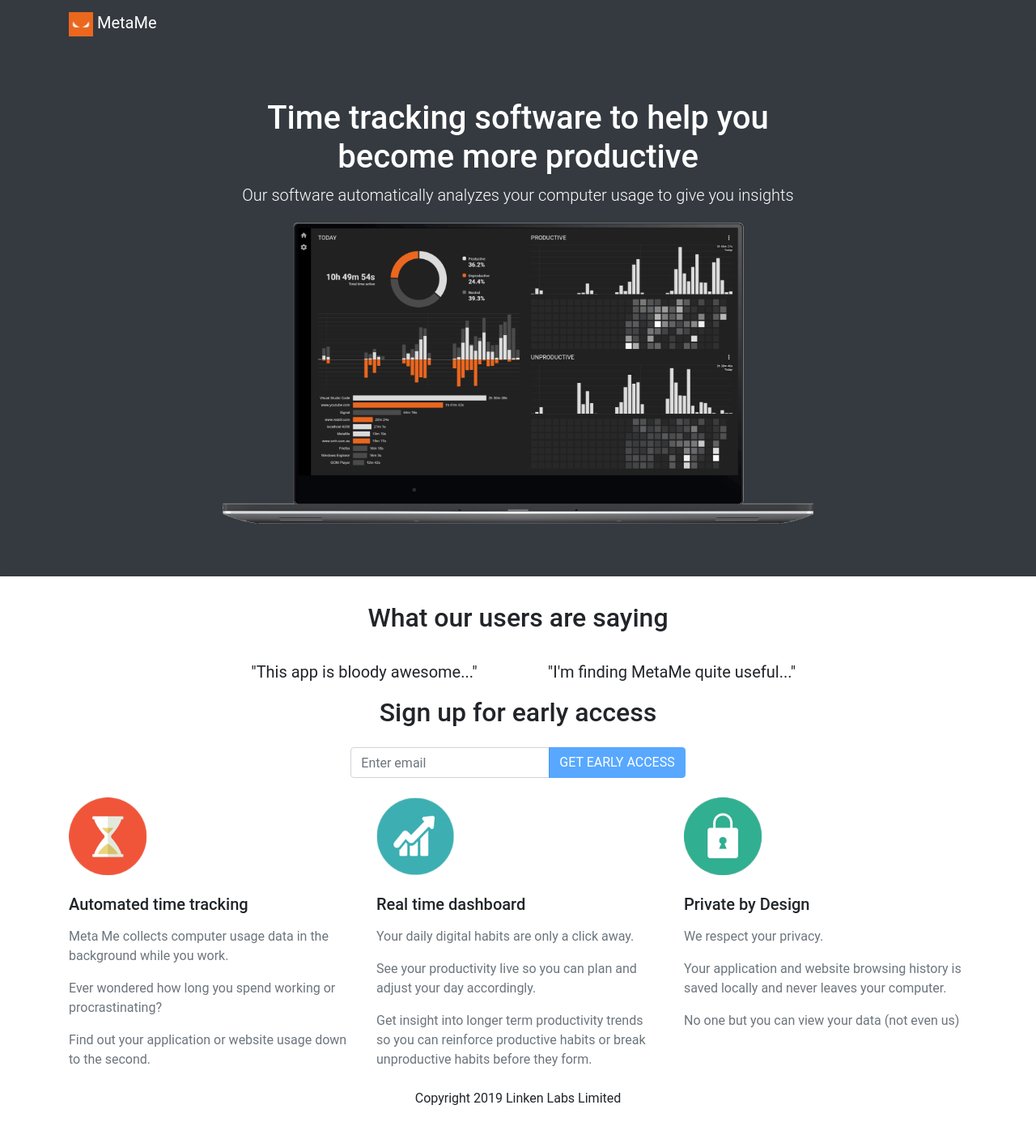
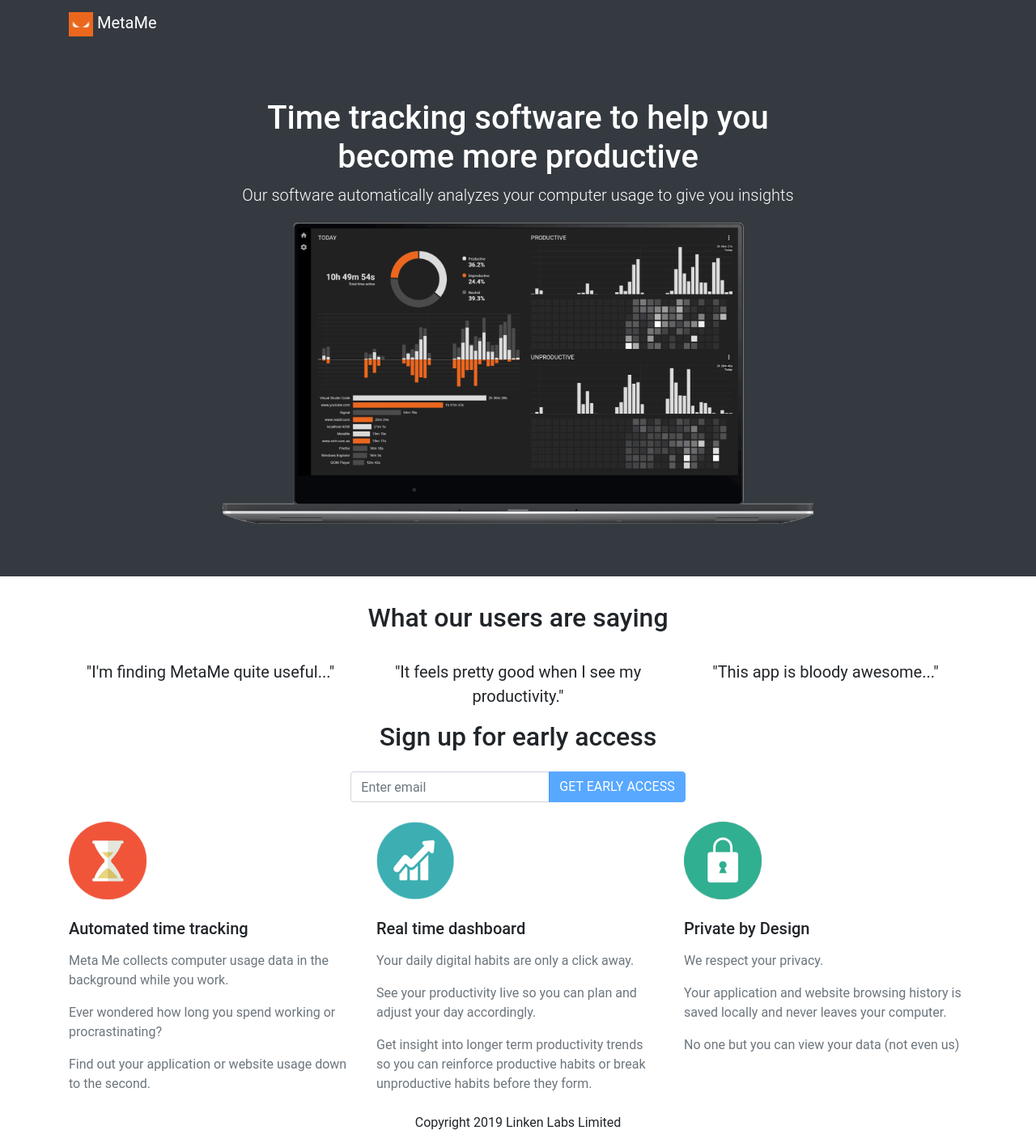
Before and after one commit to meta-me/metame-website, a Jekyll site: the page built from index.html, in a window 1280 px wide. Shown: the whole page at 81% size. Built offline with Jekyll 4.4.1, drawn with Linux system fonts in a browser that asks for light colours; before the commit the page ends 1377 px from its top, so only the background shows below that.

Commit message:
Added an additional quote

```diff
--- a/index.html
+++ b/index.html
@@ -49,14 +49,21 @@
       <div class="col-xs-12 col-md-6 col-lg-4 text-center mt-4">
         <blockquote class="blockquote">
           <p class="mb-0">
-            "This app is bloody awesome..."
+            "I'm finding MetaMe quite useful..."
           </p>
         </blockquote>
       </div>
       <div class="col-xs-12 col-md-6 col-lg-4 text-center mt-4">
         <blockquote class="blockquote">
           <p class="mb-0">
-            "I'm finding MetaMe quite useful..."
+            "It feels pretty good when I see my productivity."
+          </p>
+        </blockquote>
+      </div>
+      <div class="col-xs-12 col-md-6 col-lg-4 text-center mt-4">
+        <blockquote class="blockquote">
+          <p class="mb-0">
+            "This app is bloody awesome..."
           </p>
         </blockquote>
       </div>
```
